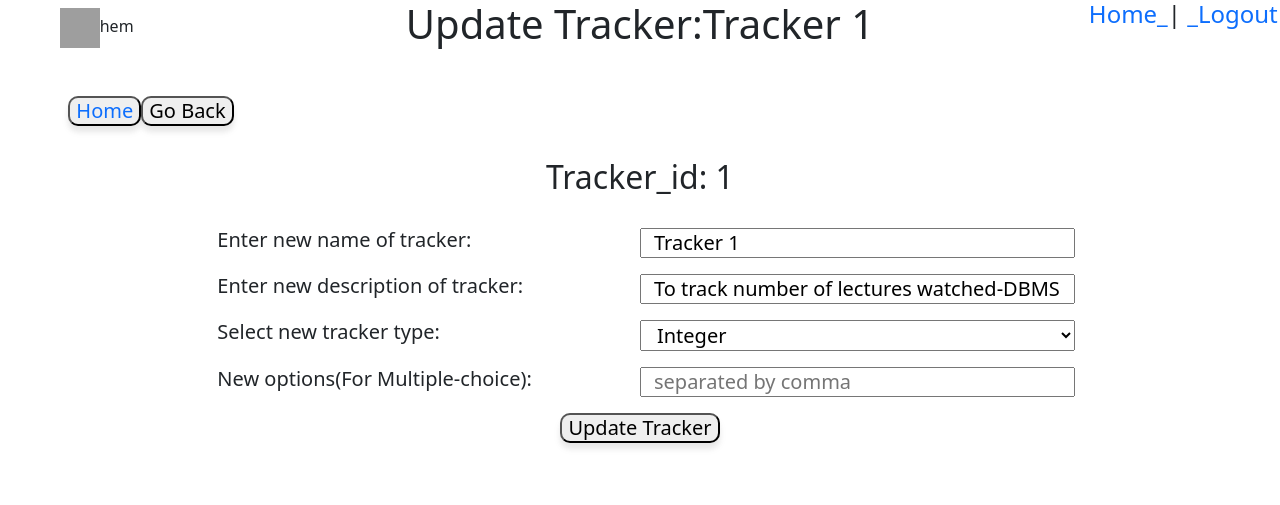
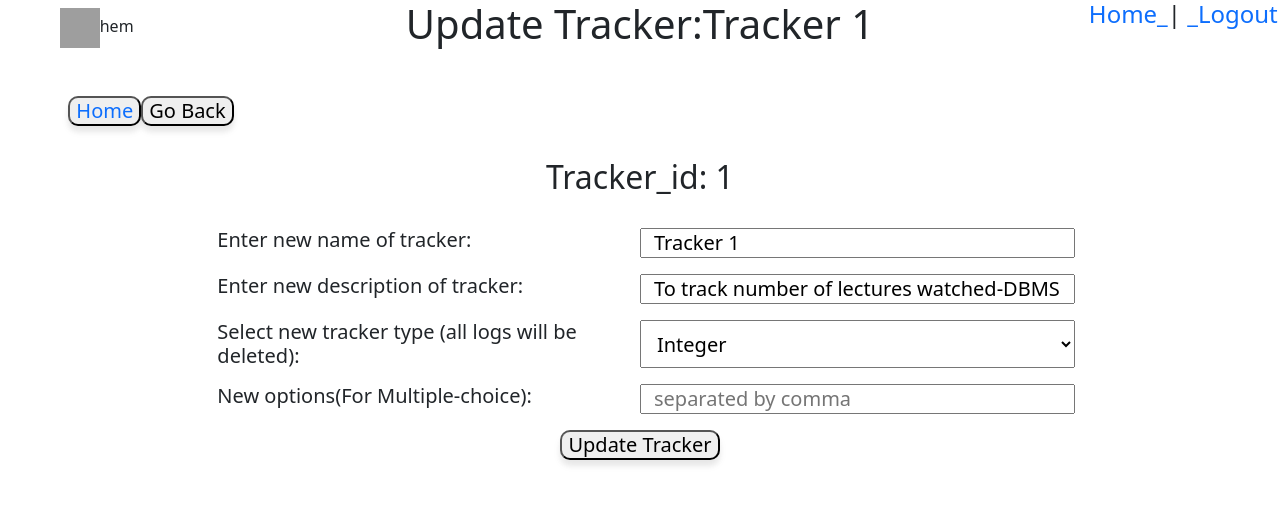
Before and after one commit to hem436/Projects, a Flask app: template templates/update_tracker.html in a window 1280 px wide. Shown: the top 505 px of the page. Run offline with Flask 2, Linux system fonts and the light colour scheme; the template is opened without the code that fills it: values that come from a table or form of the project are taken from there, others are empty; grey boxes are pictures that could not be loaded.

Commit message:
st morning: all changes done

```diff
--- a/templates/update_tracker.html
+++ b/templates/update_tracker.html
@@ -36,7 +36,7 @@
             <label class="col-6" for="desc">Enter new description of tracker:</label><input class="col-6" type="text" value="{{tracker.desc}}" name="desc">
           </div>
           <div class="mb-3 row">
-            <label class="col-6" for="type">Select new tracker type:</label><select class="col-6" name="type">
+            <label class="col-6" for="type">Select new tracker type (all logs will be deleted):</label><select class="col-6" name="type">
               <option value="Integer" {% if tracker.type=="Integer" %}selected{% endif %}>Integer</option>
               <option value="Numeric" {% if tracker.type=="Numeric" %}selected{% endif %}>Numeric(Float)</option>
               <option value="Multiple-choice" {% if tracker.type=="Multiple-choice" %}selected{% endif %}>Multiple-Choice</option>
```
